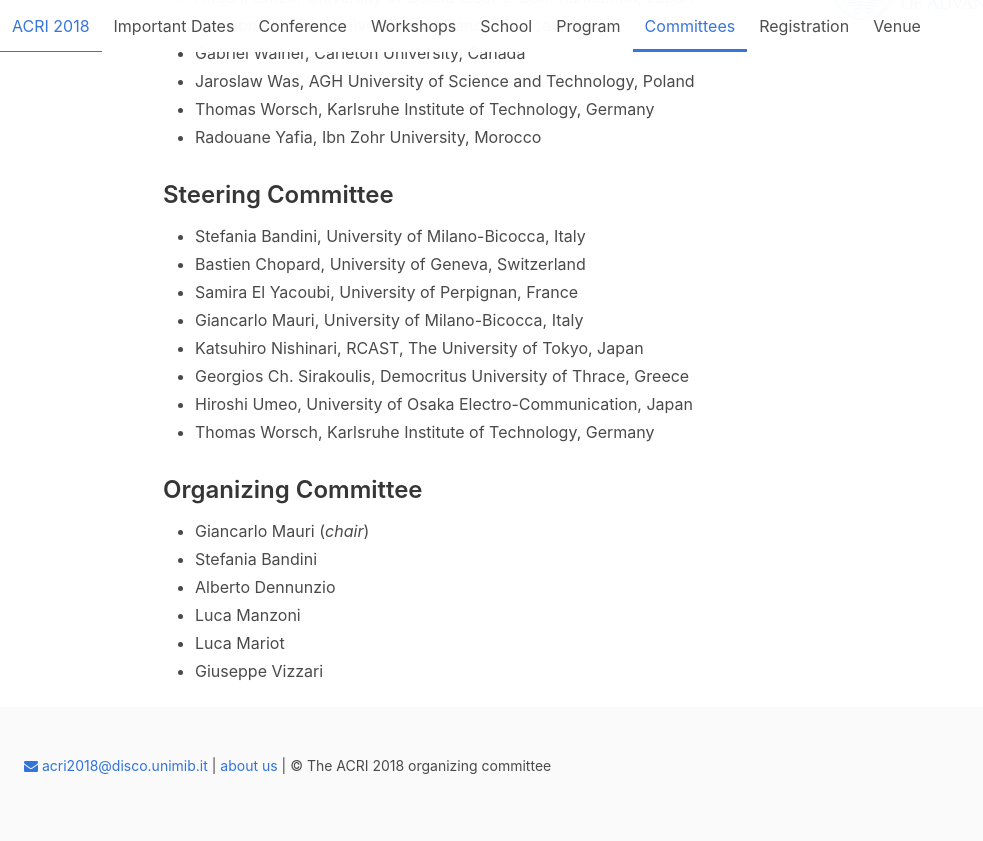
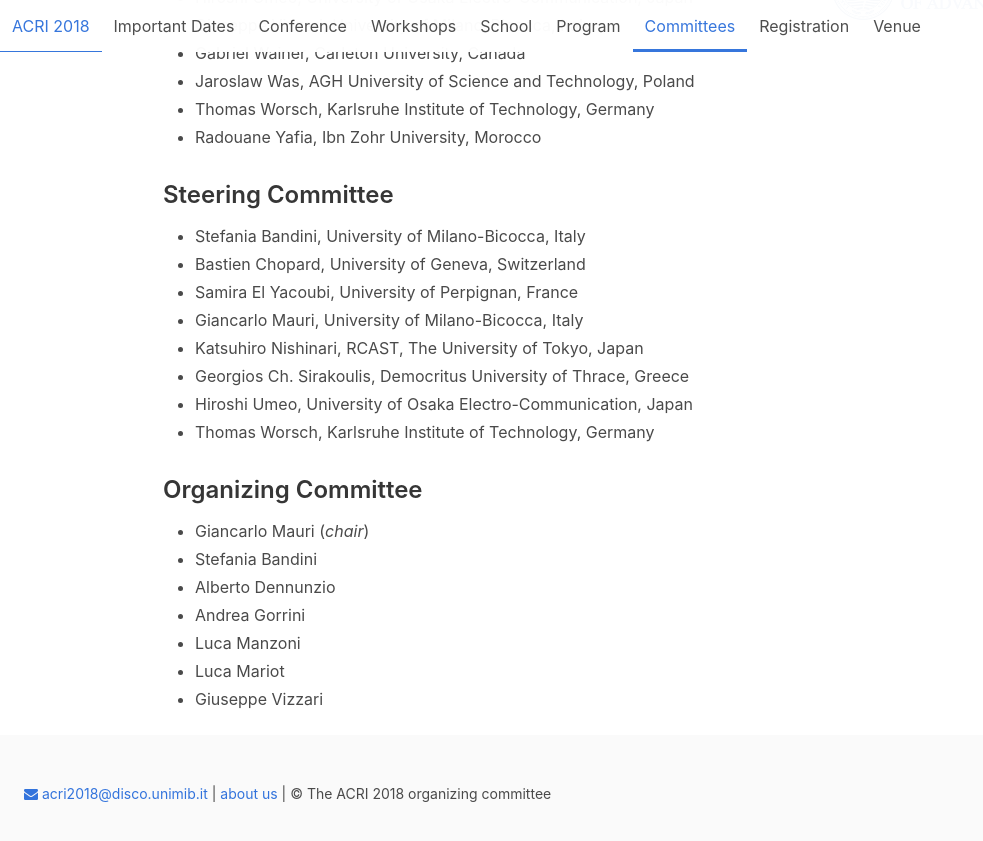
Before and after one commit to acri2018/acri2018.github.io, a Jekyll site: the page built from committees.md, in a window 1280 px wide and 900 px high, scrolled down 1777 px. Shown: the top 841 px of the window, without its empty margins (0-983 px from the left). Built offline with Jekyll 4.4.1, drawn with Linux system fonts in a browser that asks for light colours.

Commit message:
Changes to the organizing committee

```diff
--- a/committees.md
+++ b/committees.md
@@ -75,6 +75,7 @@
 - Giancarlo Mauri (_chair_)
 - Stefania Bandini
 - Alberto Dennunzio
+- Andrea Gorrini
 - Luca Manzoni
 - Luca Mariot
 - Giuseppe Vizzari
```
